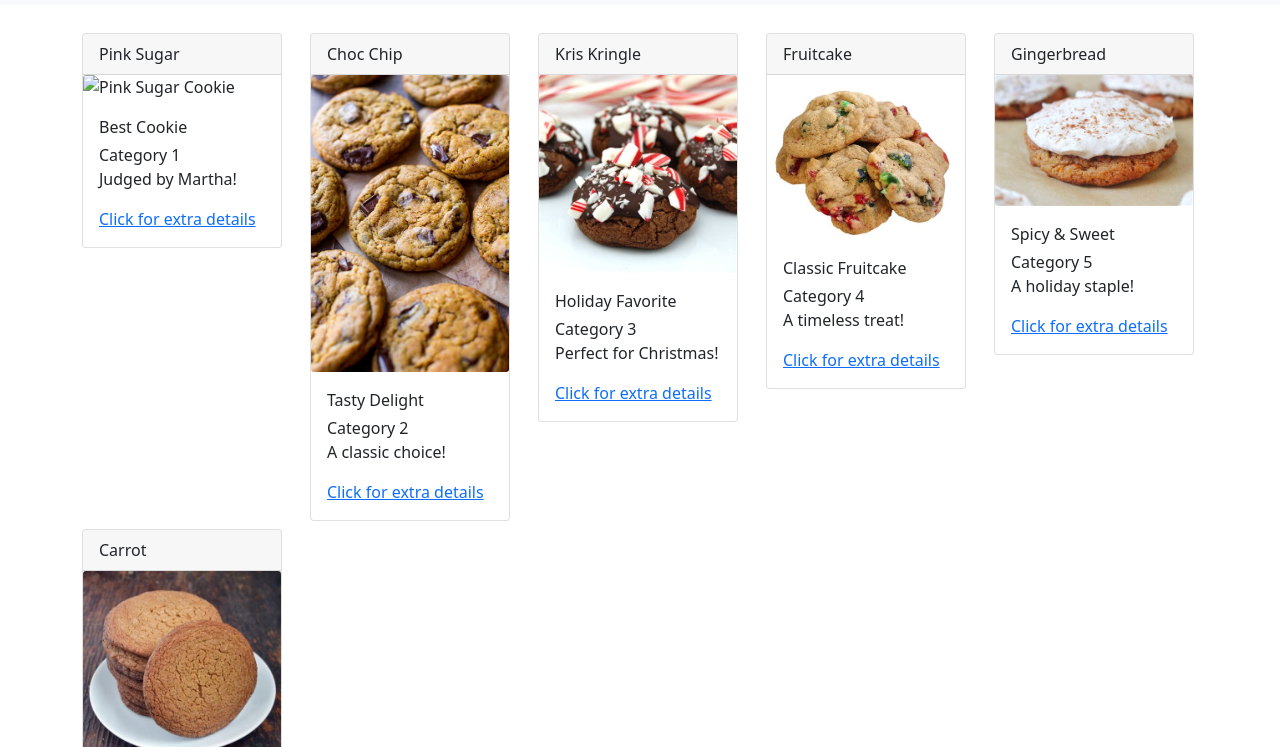
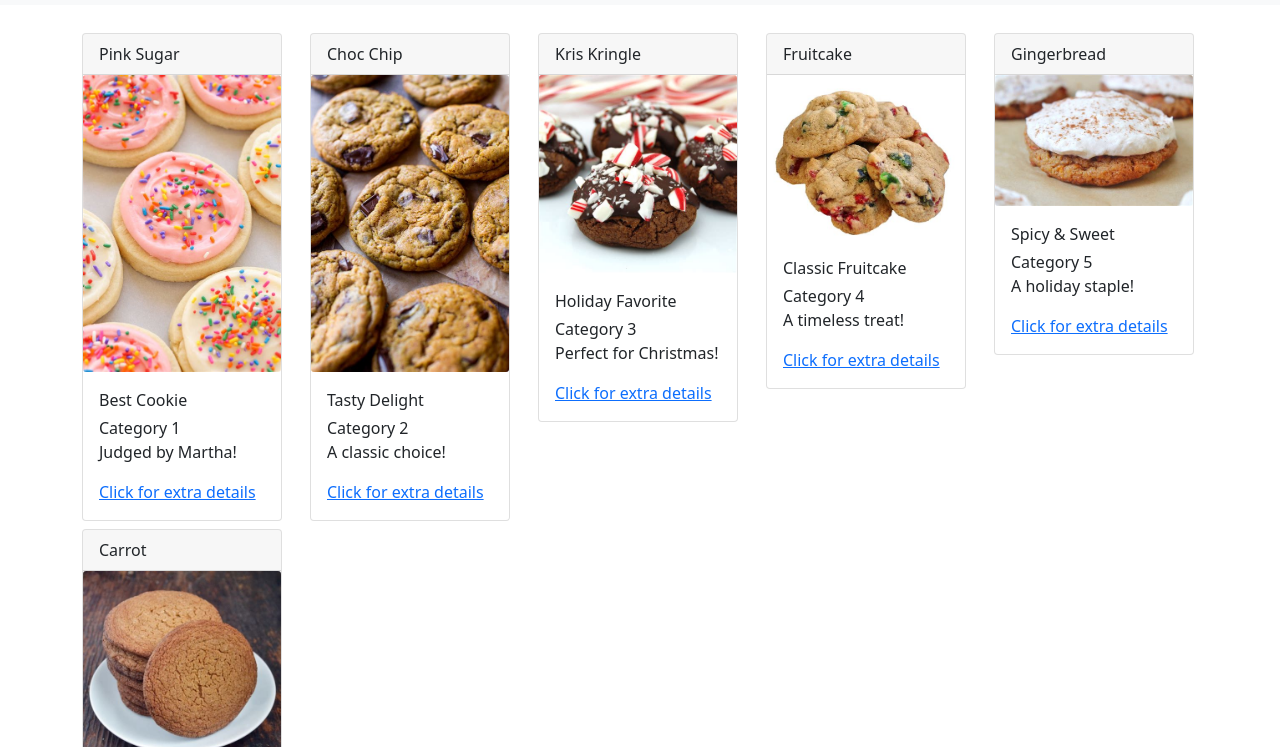
Before and after one commit to alexiatoli/cards, a plain HTML site: page index.html in a window 1280 px wide. Shown: the part 53-800 px from the top of the page. Drawn offline with nearby package versions, Linux system fonts and the light colour scheme; files whose address does not match are found by name; a web font is replaced by a local one.

Commit message:
Update index.html

```diff
--- a/index.html
+++ b/index.html
@@ -56,7 +56,7 @@
             <div class="col">
                 <div class="card my-1" style="width: 200px">
                     <div class="card-header">Pink Sugar</div>
-                    <img class="card-img" src="./cookies/cookie1.jpg" alt="Pink Sugar Cookie" />
+                    <img class="card-img" src="cookie1.jpg" alt="Pink Sugar Cookie" />
                     <div class="card-body">
                         <div class="card-title">Best Cookie</div>
                         <div class="card-subtitle">Category 1</div>
```
